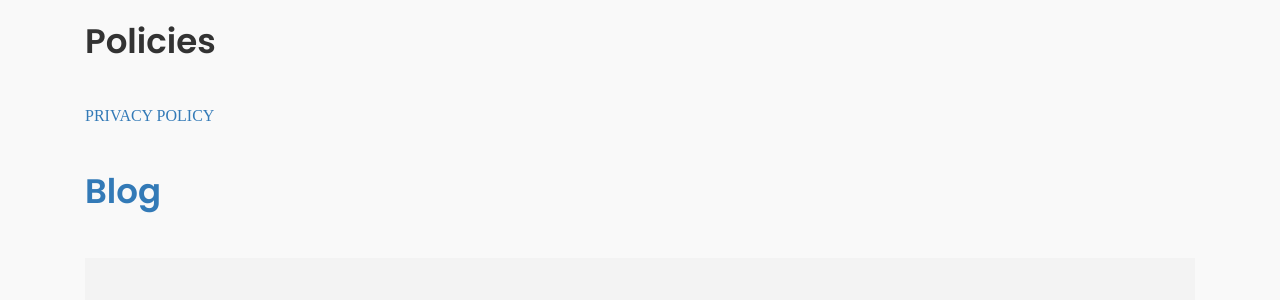
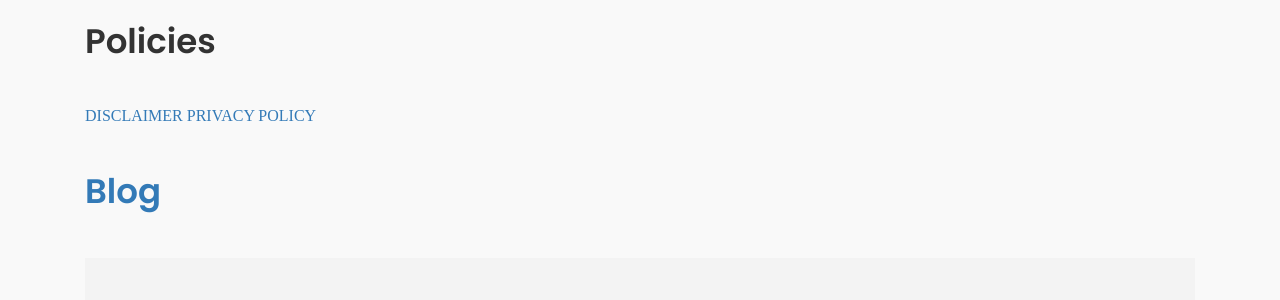
Before and after one commit to compliance-academy/compliance-academy.github.io, a Jekyll site: the page built from index.md, in a window 1280 px wide and 900 px high, scrolled down 1694 px. Shown: the part 212-512 px from the top of the window. Built offline with Jekyll 4.4.1, drawn with Linux system fonts in a browser that asks for light colours; nearby versions of some CDN libraries; some web fonts are replaced.

Commit message:
Update home.html

```diff
--- a/_layouts/home.html
+++ b/_layouts/home.html
@@ -144,6 +144,7 @@
               <div class="col-md-12">
                   <h1 class="wow fadeInUp" data-wow-delay="0.1s">Policies</h1>
                   <div class="service-single">
+                   <a href=https://www.freeprivacypolicy.com/live/eea3d0a9-3c38-403d-b355-23c878030655>DISCLAIMER<a/>
                    <a href="https://www.freeprivacypolicy.com/live/7b47d19a-7ef2-4c88-9584-5d4248562213">PRIVACY POLICY<a/>
                     </p>
                   </div>
```
